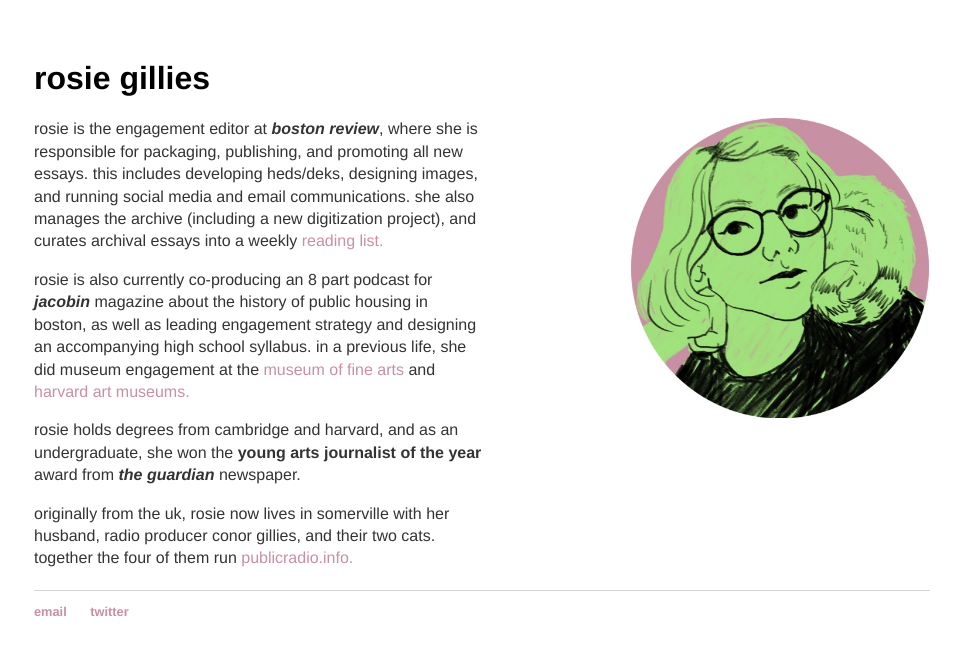
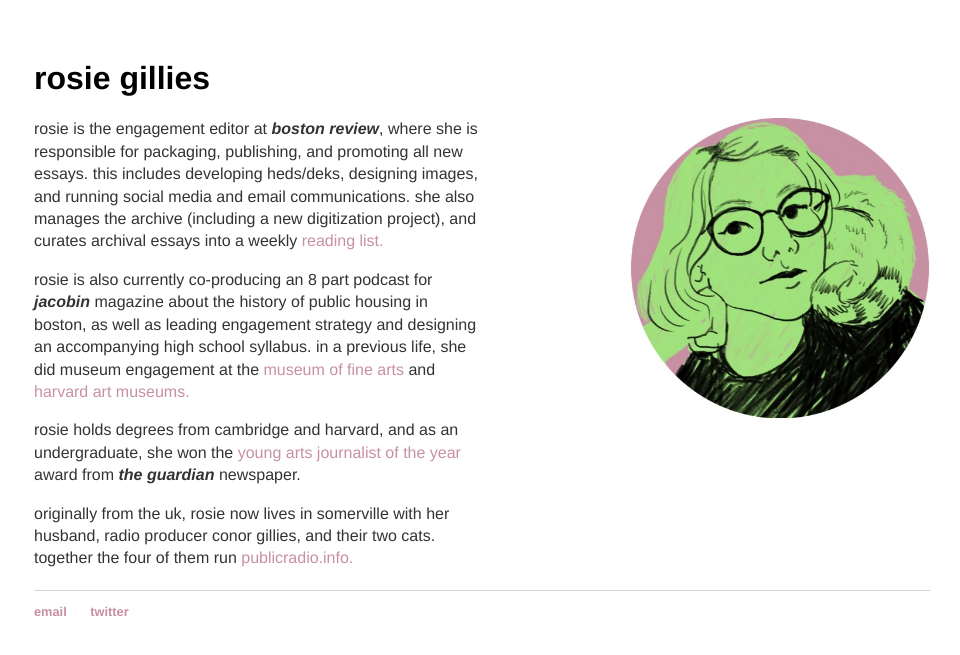
Before and after one commit to rosiebusia/rosiebusia.github.io, a Jekyll site: the page built from index.html, in a window 1280 px wide. Shown: the top 655 px of the page, without its empty margins (86-1046 px from the left). Built offline with Jekyll 4.4.1, drawn with Linux system fonts in a browser that asks for light colours.

```diff
--- a/index.html
+++ b/index.html
@@ -7,6 +7,6 @@ title: rosie gillies
 	<body> <img alt="" src="rosie2.jpg" style="width: 300px; float: right;"/></body>
 	<p>rosie is the engagement editor at <i><b>boston review</b></i>, where she is responsible for packaging, publishing, and promoting all new essays. this includes developing heds/deks, designing images, and running social media and email communications. she also manages the archive (including a new digitization project), and curates archival essays into a weekly <a href="http://bostonreview.net/author/rosie-gillies" target_"blank">reading list.</a></p>
 <p>rosie is also currently co-producing an 8 part podcast for <b><i>jacobin</i></b> magazine about the history of public housing in boston, as well as leading engagement strategy and designing an accompanying high school syllabus. in a previous life, she did museum engagement at the <a href="https://www.metrowestdailynews.com/news/20170129/fantastical-creatures-art-program-in-southborough" target="_blank">museum of fine arts</a> and <a href="https://news.harvard.edu/gazette/story/2016/04/the-link-between-art-and-history/" target="blank">harvard art museums.</a></p>
-	<p> rosie holds degrees from cambridge and harvard, and as an undergraduate, she won the <b>young arts journalist of the year</b> award from <i><b>the guardian</b></i> newspaper.</p>
+	<p> rosie holds degrees from cambridge and harvard, and as an undergraduate, she won the <a href=" https://scrible.com/s/6bP6Q" target="_blank">young arts journalist of the year</a> award from <i><b>the guardian</b></i> newspaper.</p>
 	<p>originally from the uk, rosie now lives in somerville with her husband, radio producer conor gillies, and their two cats. together the four of them run <a href="http://www.publicradio.info">publicradio.info.</a></p>
 </div><!-- /.blurb -->
```
